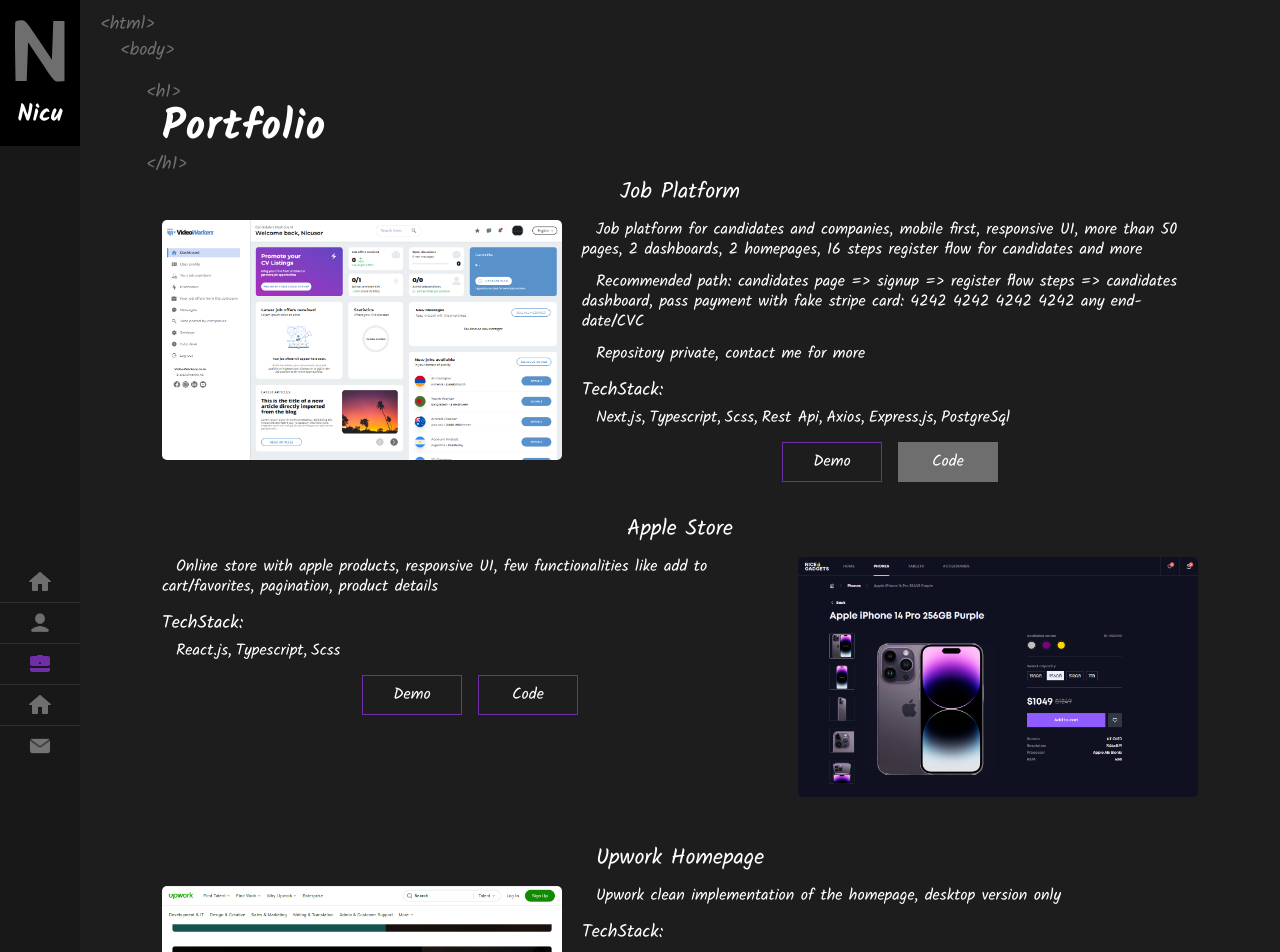
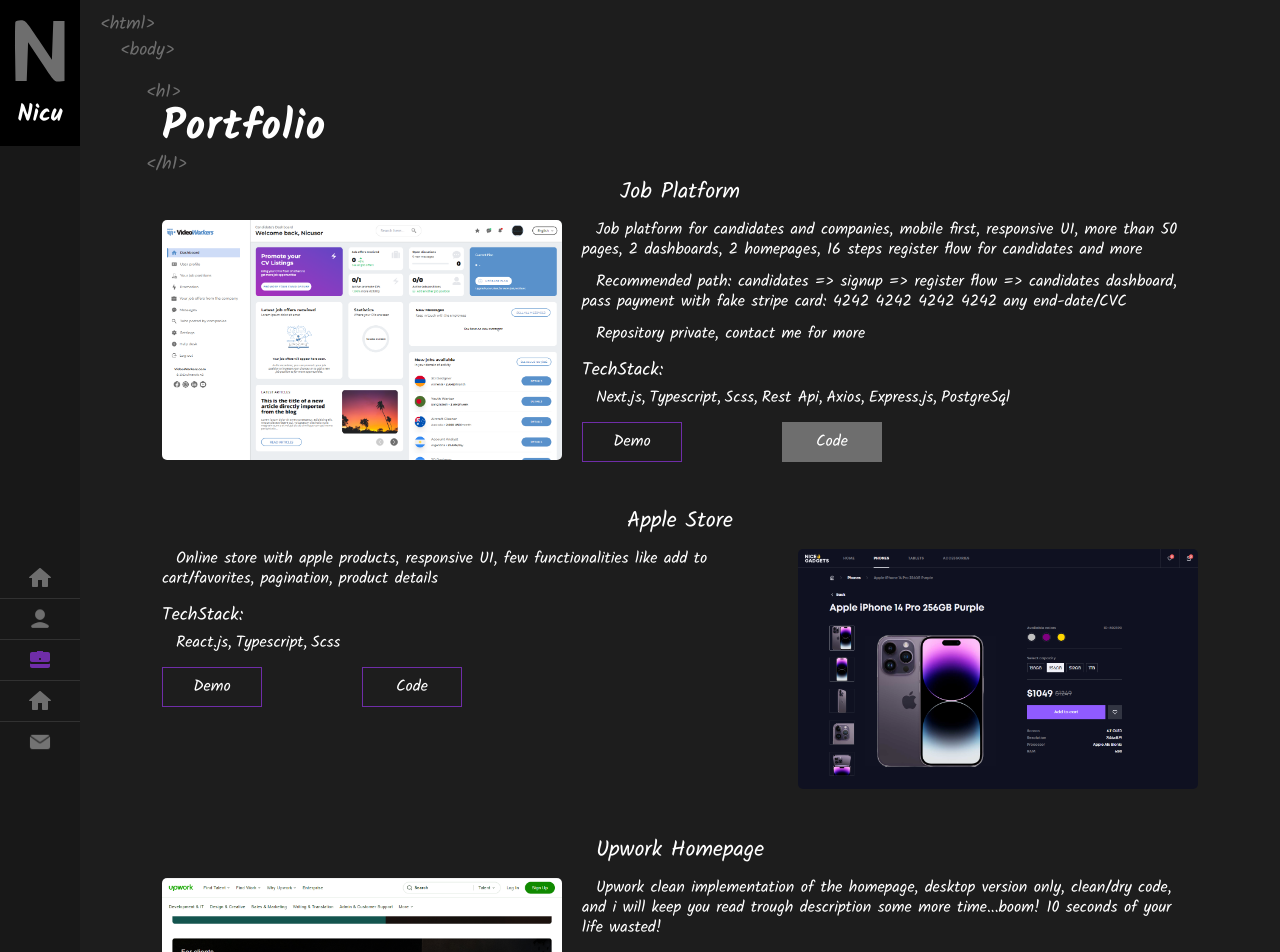
Before and after one commit to IoghiStudio/portfolio, a Next.js app: page /portfolio in a window 1280 px wide. Shown: the top 952 px of the page. Built offline with nearby package versions, Linux system fonts and the light colour scheme; a web font is replaced by a local one.

Commit message:
portfolio section updates

```diff
--- a/src/components/Portfolio/Portfolio.scss
+++ b/src/components/Portfolio/Portfolio.scss
@@ -74,7 +74,6 @@
       &--reversed {
         @include onTablet {
           flex-direction: row-reverse;
-          justify-content: space-between;
         }
       }
     }
@@ -82,6 +81,7 @@
     &-details {
       display: flex;
       flex-direction: column;
+      max-width: 616px;
     }
   }
 
@@ -170,7 +170,12 @@
   &__links {
     display: flex;
     align-items: center;
-    justify-content: center;
+    justify-content: space-between;
+    max-width: 300px;
+
+    @include onDesktopLarge {
+      justify-content: center;
+    }
   }
 
   &__link {
--- a/src/components/Portfolio/Portfolio.tsx
+++ b/src/components/Portfolio/Portfolio.tsx
@@ -37,7 +37,7 @@
     id: '1',
     title: 'Job Platform',
     img: 'jobs',
-    descriptions: ['Job platform for candidates and companies, mobile first, responsive UI, more than 50 pages, 2 dashboards, 2 homepages, 16 steps register flow for candidates and more', 'Recommended path: candidates page => signup => register flow steps => candidates dashboard, pass payment with fake stripe card: 4242 4242 4242 4242 any end-date/CVC', 'Repository private, contact me for more'],
+    descriptions: ['Job platform for candidates and companies, mobile first, responsive UI, more than 50 pages, 2 dashboards, 2 homepages, 16 steps register flow for candidates and more', 'Recommended path: candidates => signup => register flow => candidates dashboard, pass payment with fake stripe card: 4242 4242 4242 4242 any end-date/CVC', 'Repository private, contact me for more'],
     techstack: ['Next.js,', 'Typescript,', 'Scss,', 'Rest Api,', 'Axios,', 'Express.js,', 'PostgreSql'],
     demo: 'http://staging.videoworkers.com/',
     code: 'https://github.com/IoghiStudio/jobs-platform',
@@ -57,7 +57,7 @@
     id: '3',
     title: 'Upwork Homepage',
     img: 'upwork',
-    descriptions: ['Upwork clean implementation of the homepage, desktop version only'],
+    descriptions: ['Upwork clean implementation of the homepage, desktop version only, clean/dry code, and i will keep you read trough description some more time...boom! 10 seconds of your life wasted!'],
     techstack: ['React.js,', 'Typescript,', 'Scss'],
     demo: 'https://ioghistudio.github.io/upwork-homepage/',
     code: 'https://github.com/IoghiStudio/upwork-homepage',
```
